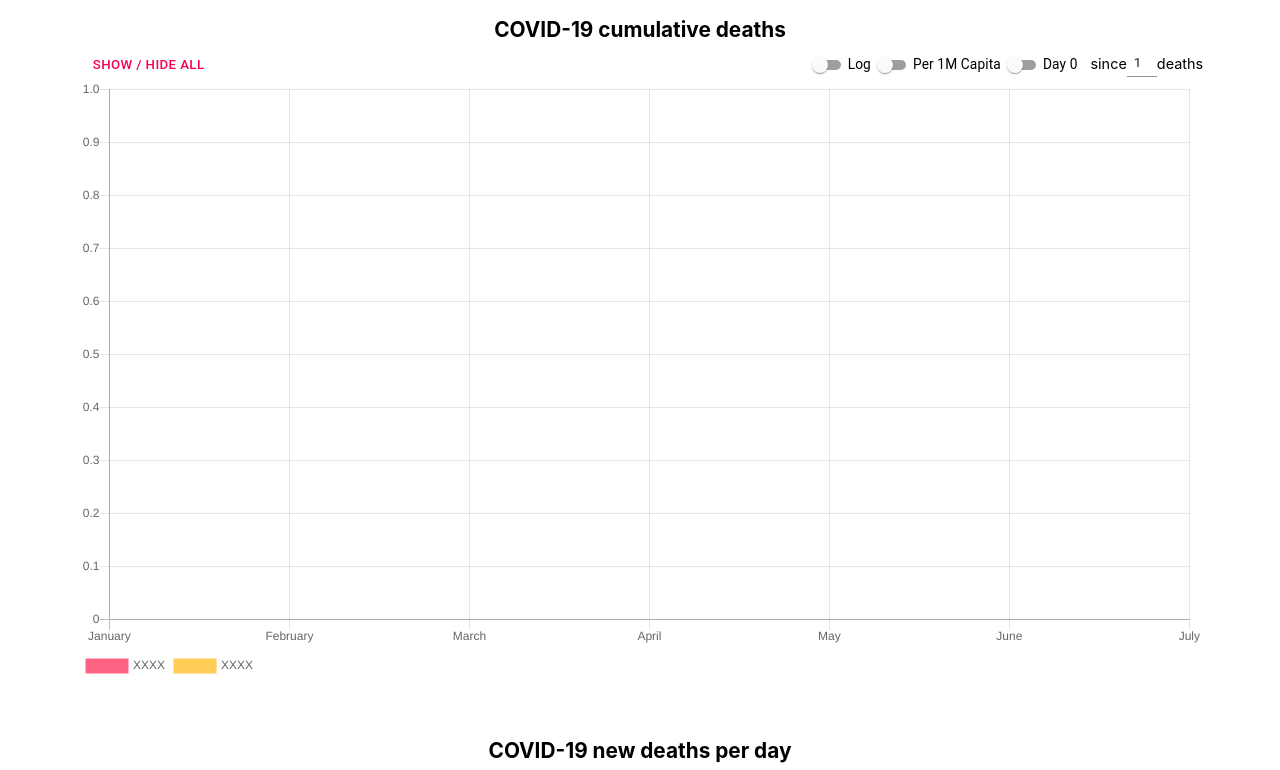
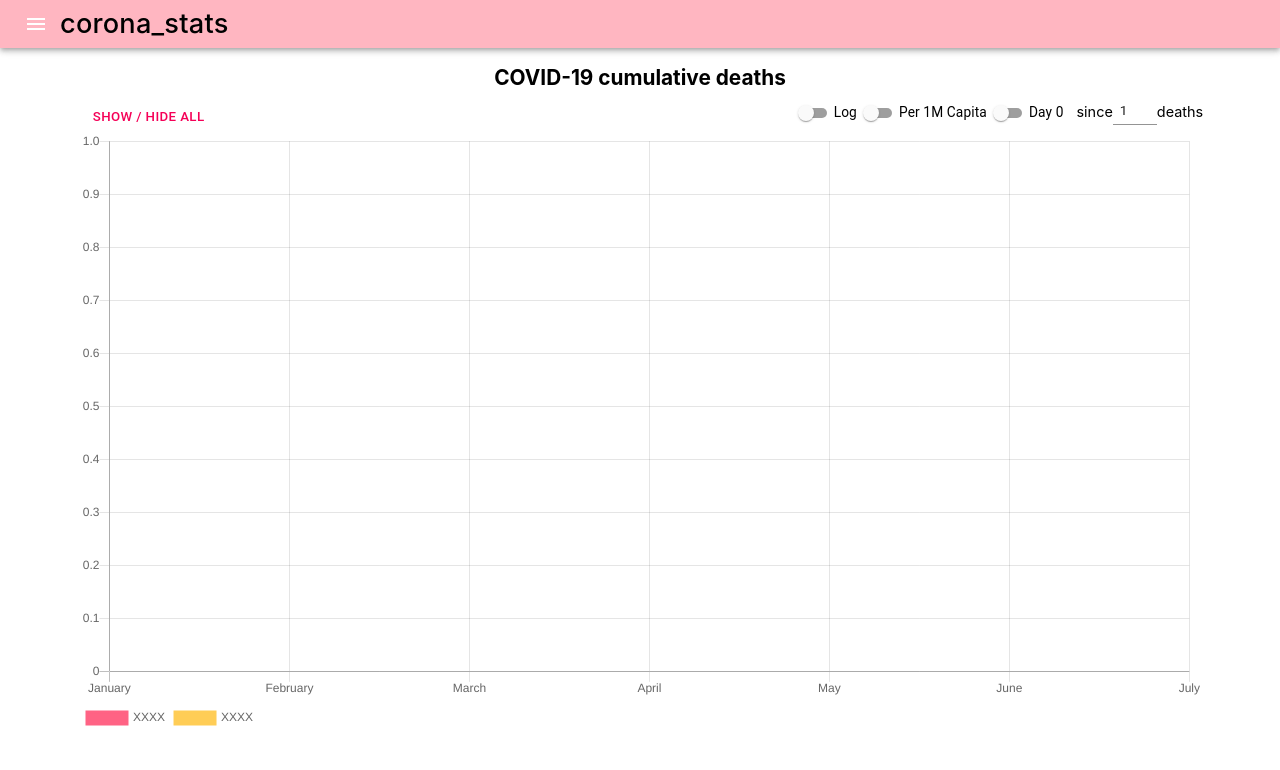
Before and after one commit to brucify/coronerl-front, a Gatsby site: page / in a window 1280 px wide. Shown: the top 770 px of the page. Built offline with nearby package versions, Linux system fonts and the light colour scheme; Gatsby itself is replaced by a stand-in of ours; no server answers.

Commit message:
TopBar.js

```diff
--- a/package.json
+++ b/package.json
@@ -16,11 +16,13 @@
   },
   "dependencies": {
     "@material-ui/core": "^4.9.7",
+    "@material-ui/icons": "^4.9.1",
     "chart.js": "^2.9.3",
     "gatsby": "^2.19.45",
     "gatsby-plugin-google-gtag": "^1.2.1",
     "gatsby-plugin-react-helmet": "^3.2.1",
     "immutability-helper": "^3.0.1",
+    "material-ui-icons": "^1.0.0-beta.36",
     "react": "^16.12.0",
     "react-chartjs-2": "^2.9.0",
     "react-dom": "^16.12.0",
--- a/src/components/CoronaChart.js
+++ b/src/components/CoronaChart.js
@@ -21,7 +21,7 @@ class CoronaChart extends React.Component {
     this.toggleLogScaleView = this.toggleLogScaleView.bind(this);
     this.toggleWeekView = this.toggleWeekView.bind(this);
     this.updateDayZeroView = this.updateDayZeroView.bind(this);
-    this.showOrHide = this.toggleWeekView.bind(this);
+    this.showOrHide = this.showOrHide.bind(this);
     this.sinceWord = this.sinceWord.bind(this);
 
     this.chartColors =
--- a/src/components/SEO.js
+++ b/src/components/SEO.js
@@ -2,6 +2,7 @@ import React from "react"
 import { Helmet } from "react-helmet"
 import PropTypes from "prop-types"
 import { StaticQuery, graphql } from "gatsby"
+
 const SEO = ({ title, description, image, pathname, article }) => (
   <StaticQuery
     query={query}
--- /dev/null
+++ b/src/components/TopBar.js
@@ -0,0 +1,21 @@
+import React from "react"
+import AppBar from '@material-ui/core/AppBar';
+import Toolbar from '@material-ui/core/Toolbar';
+import IconButton from '@material-ui/core/IconButton';
+import MenuIcon from '@material-ui/icons/Menu';
+import Typography from '@material-ui/core/Typography';
+
+export default () => {
+  return (
+    <AppBar className="layout-appbar" position="static">
+      <Toolbar variant="dense">
+        <IconButton edge="start" className="menuButton" color="inherit" aria-label="menu">
+          <MenuIcon />
+        </IconButton>
+        <Typography variant="h6" className="layout-appbar-text">
+          corona_stats
+        </Typography>
+      </Toolbar>
+    </AppBar>
+  )
+}
--- a/src/components/layout.css
+++ b/src/components/layout.css
@@ -22,6 +22,18 @@ h2 {
 code {
   font-family: source-code-pro, Menlo, Monaco, Consolas, 'Courier New',
     monospace;
+}
+
+header.layout-appbar {
+  background-color: #FFB6C1;
+}
+
+h6.layout-appbar-text {
+  font-family: -apple-system, BlinkMacSystemFont, 'Segoe UI', 'Roboto', 'Oxygen',
+    'Ubuntu', 'Cantarell', 'Fira Sans', 'Droid Sans', 'Helvetica Neue',
+    sans-serif;
+  font-size: 1.7em;
+  color: black;
 }
 
 .layout-parent {
@@ -68,7 +80,7 @@ code {
 }
 
 .chart-button-left > button {
-  padding-top: 0;
+  padding-top: 4px;
   font-size: 0.83em;
 }
 
@@ -112,7 +124,7 @@ code {
 }
 
 .since-number {
-  width: 30px;
+  width: 44px;
 }
 
 .since-number > div > input {
--- a/src/components/layout.js
+++ b/src/components/layout.js
@@ -1,9 +1,13 @@
 import React from "react"
+// import { useStaticQuery, graphql } from "gatsby"
 import "./layout.css"
+import TopBar from '../components/TopBar'
 
 export default ({ children }) => {
-
   return (
-    <div className="layout-parent">{children}</div>
+    <div>
+      <TopBar />
+      <div className="layout-parent">{children}</div>
+    </div>
   )
 }
```
Also changed, not shown: 1 other file.
